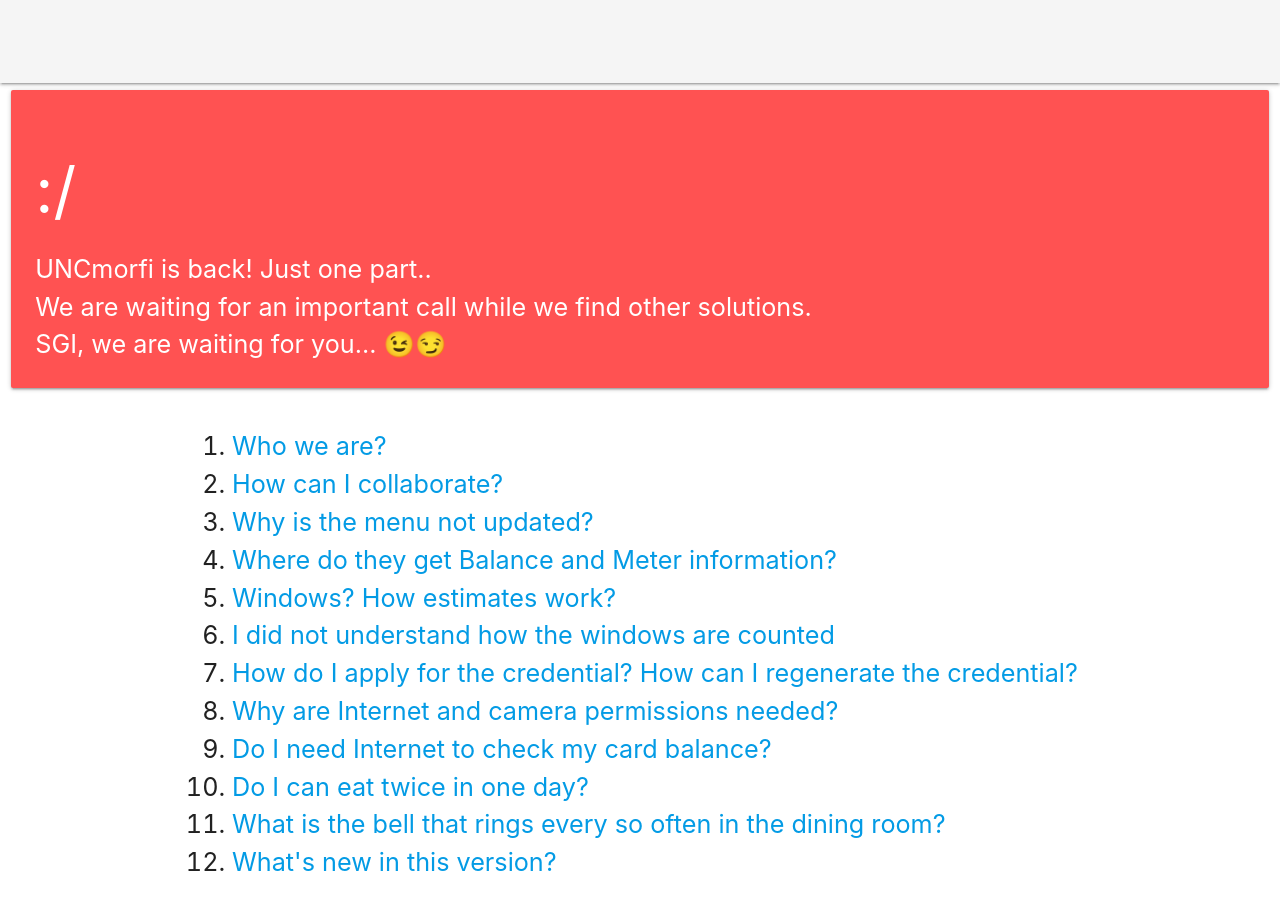
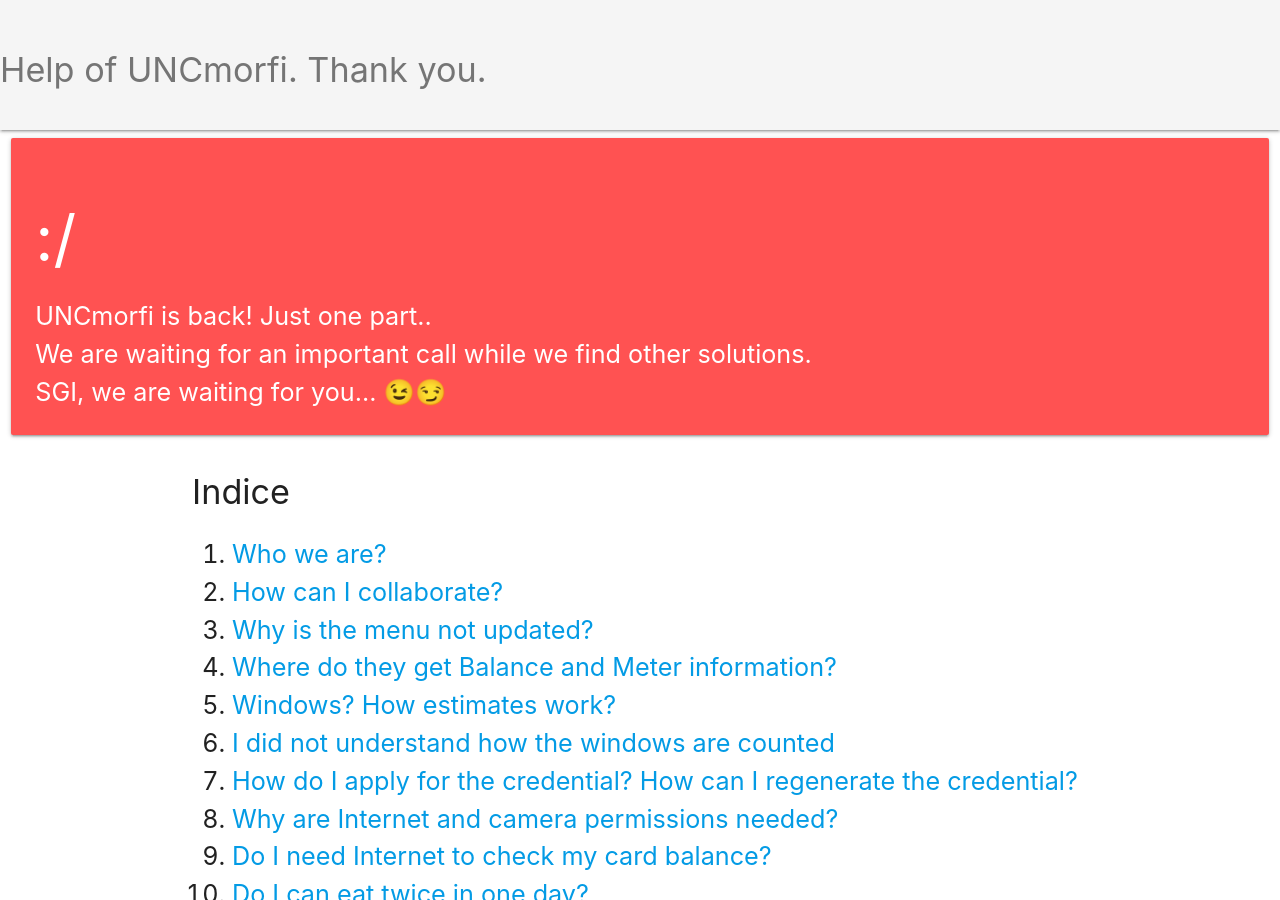
Before and after one commit to AIDEA775/UNCmorfi, a Jekyll site: the page built from en/index.html, in a window 1280 px wide and 900 px high. Built offline with Jekyll 4.4.1, drawn with Linux system fonts in a browser that asks for light colours.

Commit message:
Fix variables

```diff
--- a/_layouts/faq.html
+++ b/_layouts/faq.html
@@ -14,10 +14,10 @@
   </head>
 
   <body>
-    {% assign header = site.data.headers[page.lang] %}
+    {% assign headers = site.data.headers[page.lang] %}
     <nav class="nav-extended grey lighten-4">
       <div class="nav-content">
-        <span class="nav-title grey-text text-darken-1"><h4>{{ header.title }}</h4></span>
+        <span class="nav-title grey-text text-darken-1"><h4>{{ headers.faq-title }}</h4></span>
         {% if page.lang == 'es' }
         <a href="{{ '/en' | absolute_url }}">en</a>
         {% else %}
@@ -31,7 +31,7 @@
     {% assign pages=site.pages | where:"resource", true | where:"lang", page.lang %}
     <div class="container">
       <div class="flow-text">
-        <h4>{{ header.indice }}</h4>
+        <h4>{{ headers.faq-indice }}</h4>
         <ol>
         {% for p in pages %}
           <li><a href="#{{ p.ref }}">{{ p.title }}</a></li>
```
